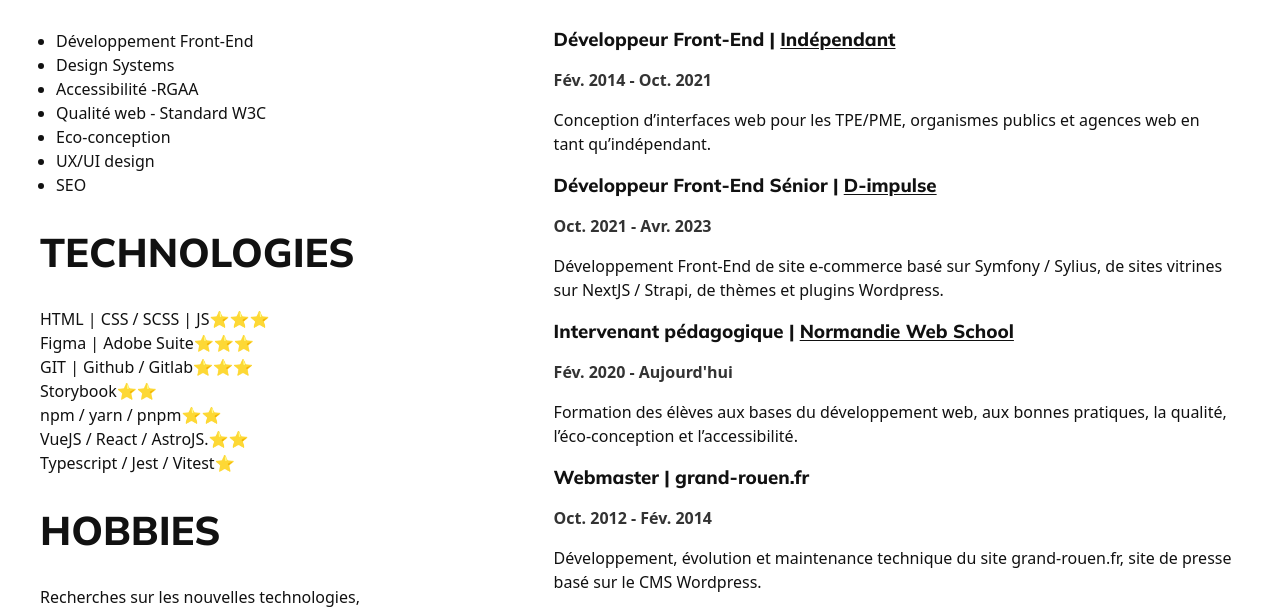
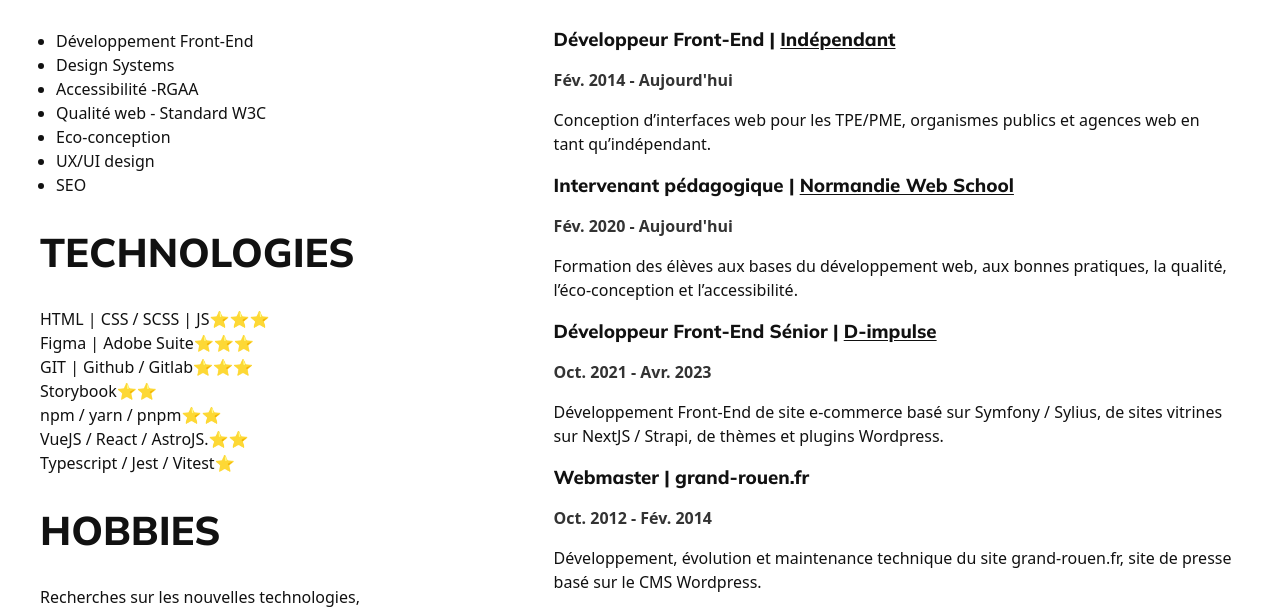
Before and after one commit to raphaelsanchez/nws-cv-html, a plain HTML site: page index.html in a window 1280 px wide. Shown: the part 644-1254 px from the top of the page. Drawn offline with Linux system fonts and the light colour scheme.

Commit message:
Mise à jour de l'expérience professionnelle

```diff
--- a/index.html
+++ b/index.html
@@ -86,23 +86,21 @@
           <h2>Expériences</h2>
           <div class="group">
             <h3>Développeur Front-End | <a href="https://raphaelsanchez.design">Indépendant</a></h3>
-            <p class="date">Fév. 2014 - Oct. 2021</p>
+            <p class="date">Fév. 2014 - Aujourd'hui</p>
             <p>Conception d’interfaces web pour les TPE/PME, organismes publics et agences web en tant qu’indépendant.
             </p>
+          </div>
+          <div class="group">
+            <h3>Intervenant pédagogique | <a href="https://normandiewebshool.fr">Normandie Web School</a></h3>
+            <p class="date">Fév. 2020 - Aujourd'hui</p>
+            <p>Formation des élèves aux bases du développement web, aux bonnes pratiques, la qualité, l’éco-conception
+              et l’accessibilité.</p>
           </div>
           <div class="group">
             <h3>Développeur Front-End Sénior | <a href="https://d-impulse.com">D-impulse</a></h3>
             <p class="date">Oct. 2021 - Avr. 2023</p>
             <p>Développement Front-End de site e-commerce basé sur Symfony / Sylius, de sites vitrines sur NextJS /
-              Strapi,
-              de thèmes et plugins Wordpress.</p>
-          </div>
-          <div class="group">
-            <h3>Intervenant pédagogique | <a href="https://normandiewebshool.fr">Normandie Web School</a></h3>
-            <p class="date">Fév. 2020 - Aujourd'hui</p>
-            <p>Formation des élèves aux bases du développement web, aux bonnes pratiques, la qualité, l’éco-conception
-              et
-              l’accessibilité.</p>
+              Strapi, de thèmes et plugins Wordpress.</p>
           </div>
           <div class="group">
             <h3>Webmaster | grand-rouen.fr</h3>
```
